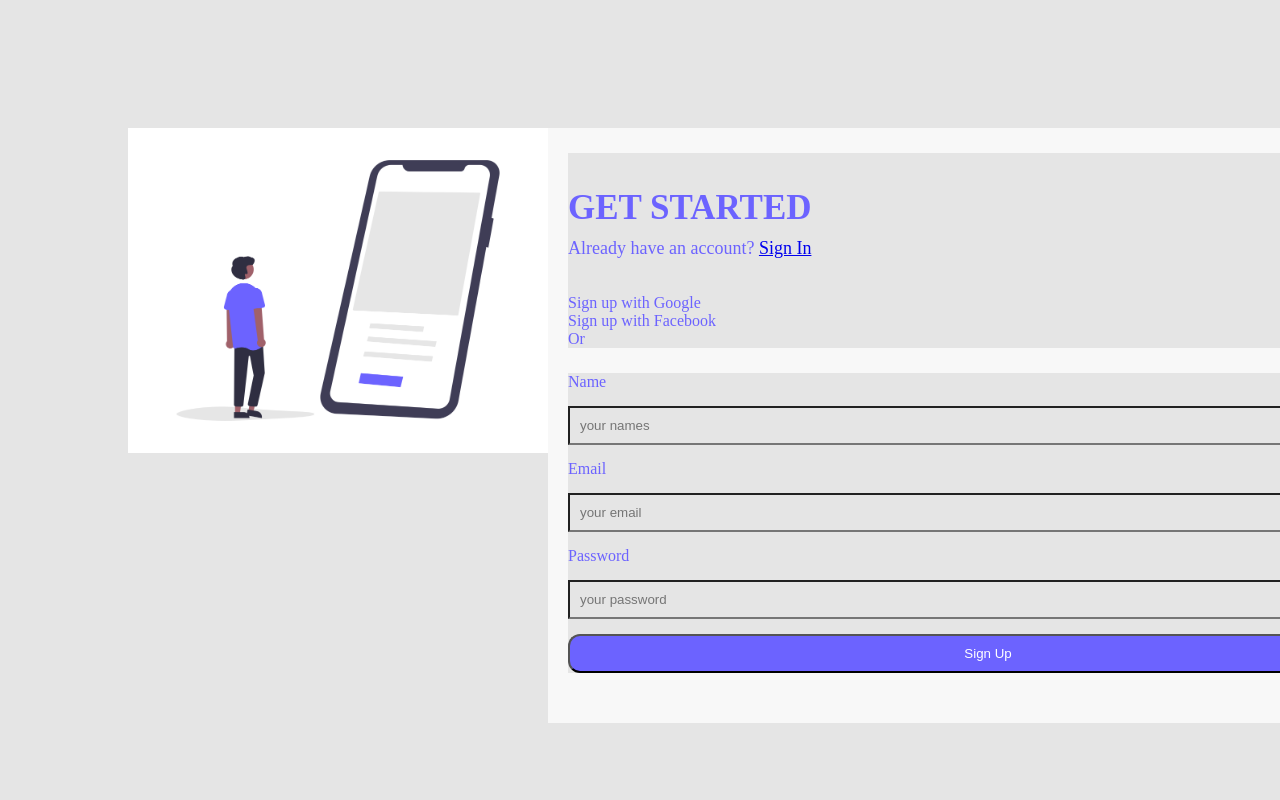
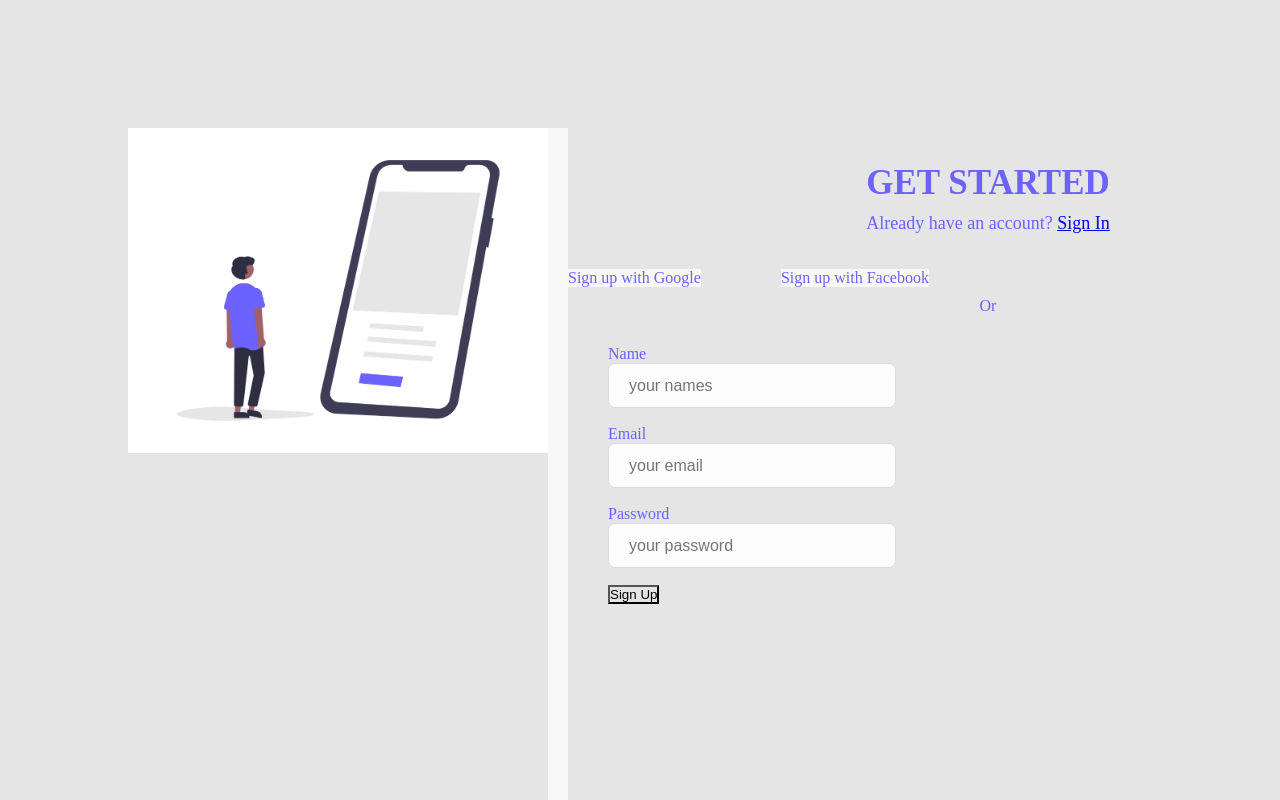
Before and after one commit to ChrisOnsando/user-profile, a React (Create React App) app: page / in a window 1280 px wide. Shown: the top 800 px of the page. Built offline with nearby package versions, Linux system fonts and the light colour scheme.

Commit message:
Update signup css and signup js

```diff
--- a/src/components/signup.js
+++ b/src/components/signup.js
@@ -13,8 +13,8 @@ function SignUp() {
                     <p>Already have an account? <a href="#">Sign In</a></p>
                 </div>
                 <div className="signupwith">
-                    <p>Sign up with Google</p>
-                    <p>Sign up with Facebook</p>
+                    <p className="google">Sign up with Google</p>
+                    <p className="facebook">Sign up with Facebook</p>
                 </div>
                 <div className="or">
                     <span></span>
--- a/src/stylesheets/signup.css
+++ b/src/stylesheets/signup.css
@@ -11,16 +11,19 @@
 
 .SignUp .signUpForm .signUpheader {
     padding: 25px 0;
+    text-align: center;
 }
 
 .SignUp .signUpForm .signUpheader h2 {
     font-size: 35px;
     margin: 10px 0;
+    text-align: center;
 }
 
 .SignUp .signUpForm .signUpheader p {
     font-size: 18px;
     margin: 10px 0;
+    text-align: center;
 }
 
 
@@ -37,27 +40,61 @@
     object-fit: cover;
 }
 
-/* styling for the form  */
-
-.signUpForm {
-  width: 100%;
-  padding:25px 0;
+.SignUp .signupwith .google {
+  display: inline-flex;
+  text-align: center;
+  margin-right: 80px;
+  border-style: solid #fff;
   background: #F8F8F8;
 }
 
-.signUpForm form input {
-  width: 100%;
-  margin: 15px 0;
-  padding: 10px;
+.SignUp .signupwith .facebook {
+  display: inline-flex;
+  text-align: center;
+  border-style:5px solid #fff;
+  background: #F8F8F8;
 }
 
-.signUpForm form button {
-  padding: 10px;
+.SignUp .or {
+  margin: 10px;
+  text-align: center;
+
+}
+
+/* This section styles the form  */
+
+.signUpForm {
+  display: block;
+  justify-content: center;
+  align-items: center;
+  height: 100vh;
+}
+
+.form {
+  background-color: #E5E5E5;
+  width: 400px;
+  border-radius: 8px;
+  padding: 20px 40px;
+}
+
+.signUpForm .form input{
+  position: relative;
+  height: 45px;
+  width: 90%;
+  margin-bottom: 17px;
+  background: #FDFDFD;
+}
+
+.form input {
+  position: absolute;
+
+  height: 100%;
   width: 100%;
-  background-color: #6C63FF;
-  color: #fff;
-  text-align: center;
+  border: 1px solid #DADCE0;
+  border-radius: 7px;
+  font-size: 16px;
+  padding: 0 20px;
   outline: none;
-  border-radius: 12px;
-  transition: 0.5s;
+  background: none;
+  z-index: 1;
 }
```
